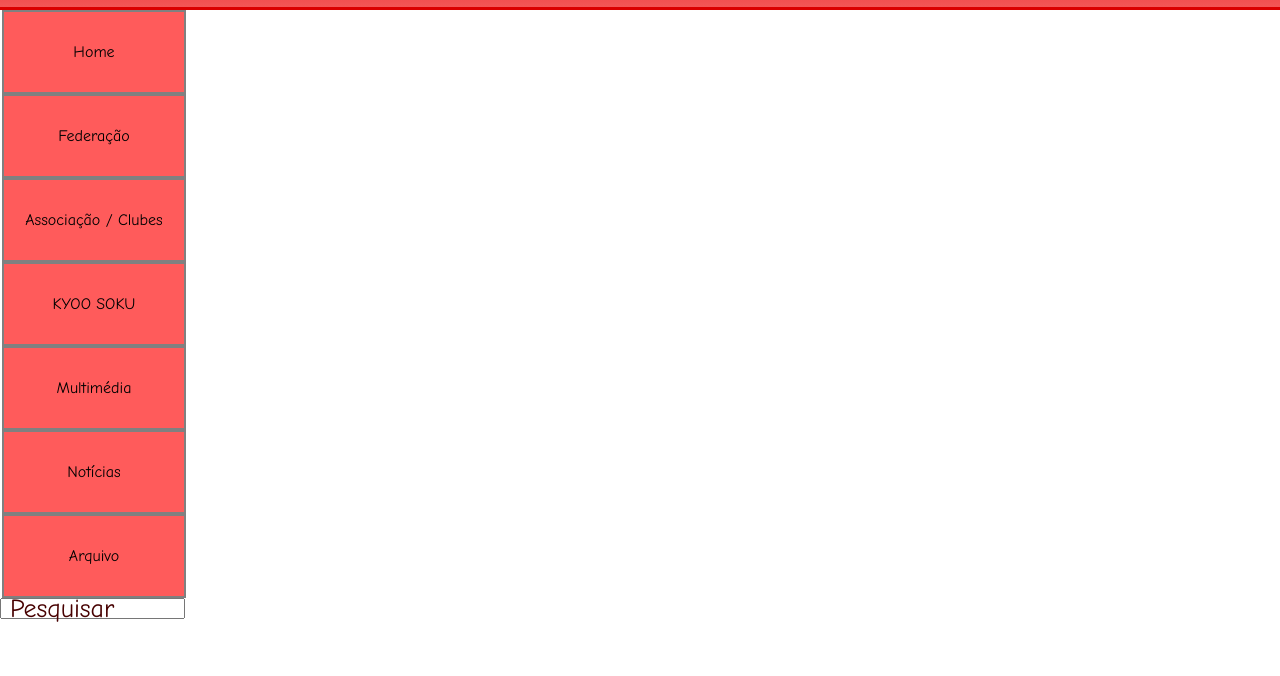
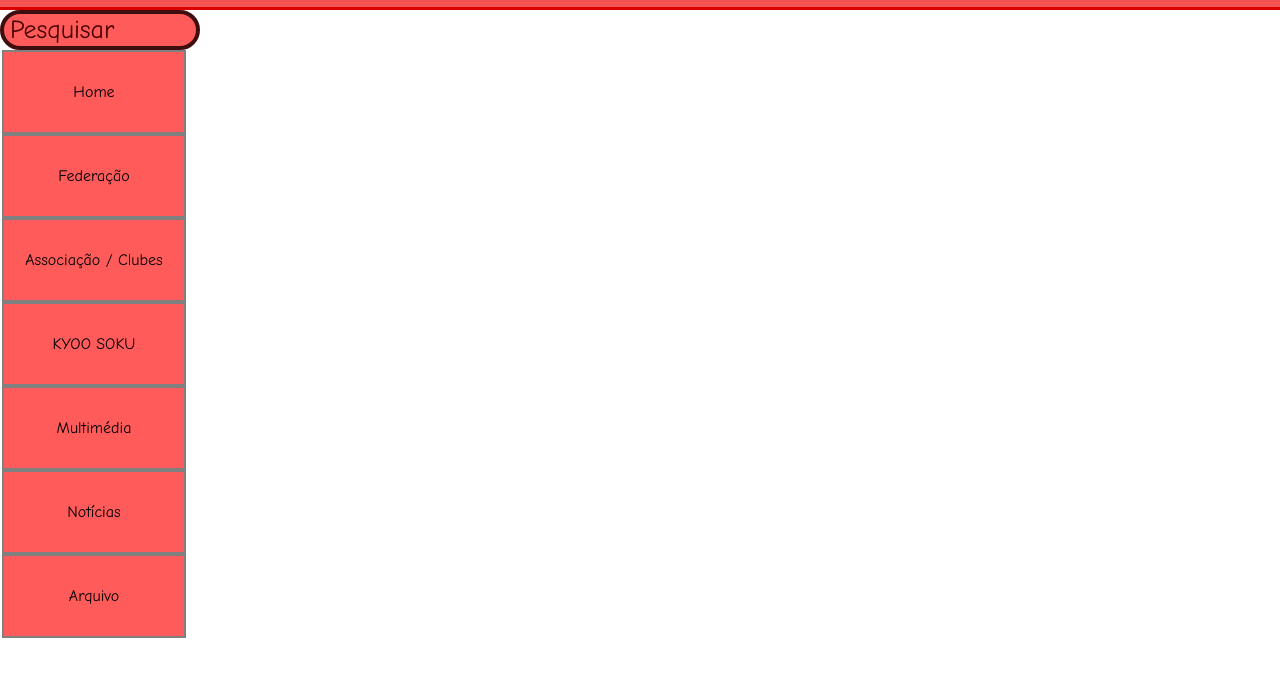
Before and after one commit to NelsinT/ProgramacaoInternet, a plain HTML site: page TrabalhoPratico1/index.html in a window 1280 px wide. Shown: the part 92-768 px from the top of the page. Drawn offline with Linux system fonts and the light colour scheme.

Commit message:
search bar fixed

```diff
--- a/TrabalhoPratico1/index.html
+++ b/TrabalhoPratico1/index.html
@@ -20,6 +20,14 @@
 
     <div class ="linha_border"></div>
     <nav class="barra_opcao">
+        <section>
+            <div class="pesquisa">
+                <form name="search">
+                    <div class="pesquisar_caixa">Pesquisar</div>
+                    <input type="text" class="input_pesquisa" name="txt" onmouseout="this.value = ''; this.blur();">
+                </form>
+            </div>
+        </section>
         <div class="butao">Home</div>
         <div class="butao">Federação</div>
         <div class="butao">Associação / Clubes</div>
@@ -30,14 +38,7 @@
     </nav>
 
     <section>
-        <section>
-            <div class="pesquisa">
-                <form name="search">
-                    <div class="pesquisar_caixa">Pesquisar</div>
-                    <input type="text" class="input_pesquisa" name="txt" onmouseout="this.value = ''; this.blur();">
-                </form>
-            </div>
-        </section>
+
 
 
     </section>
--- a/TrabalhoPratico1/styles.css
+++ b/TrabalhoPratico1/styles.css
@@ -67,7 +67,8 @@ header {
     font-size: 26px;
     color: #470000;
     transition: .5s;
-    z-index: 1; /
+    z-index: 1;
+}
 
 .input_pesquisa {
     padding: 10px;
```
